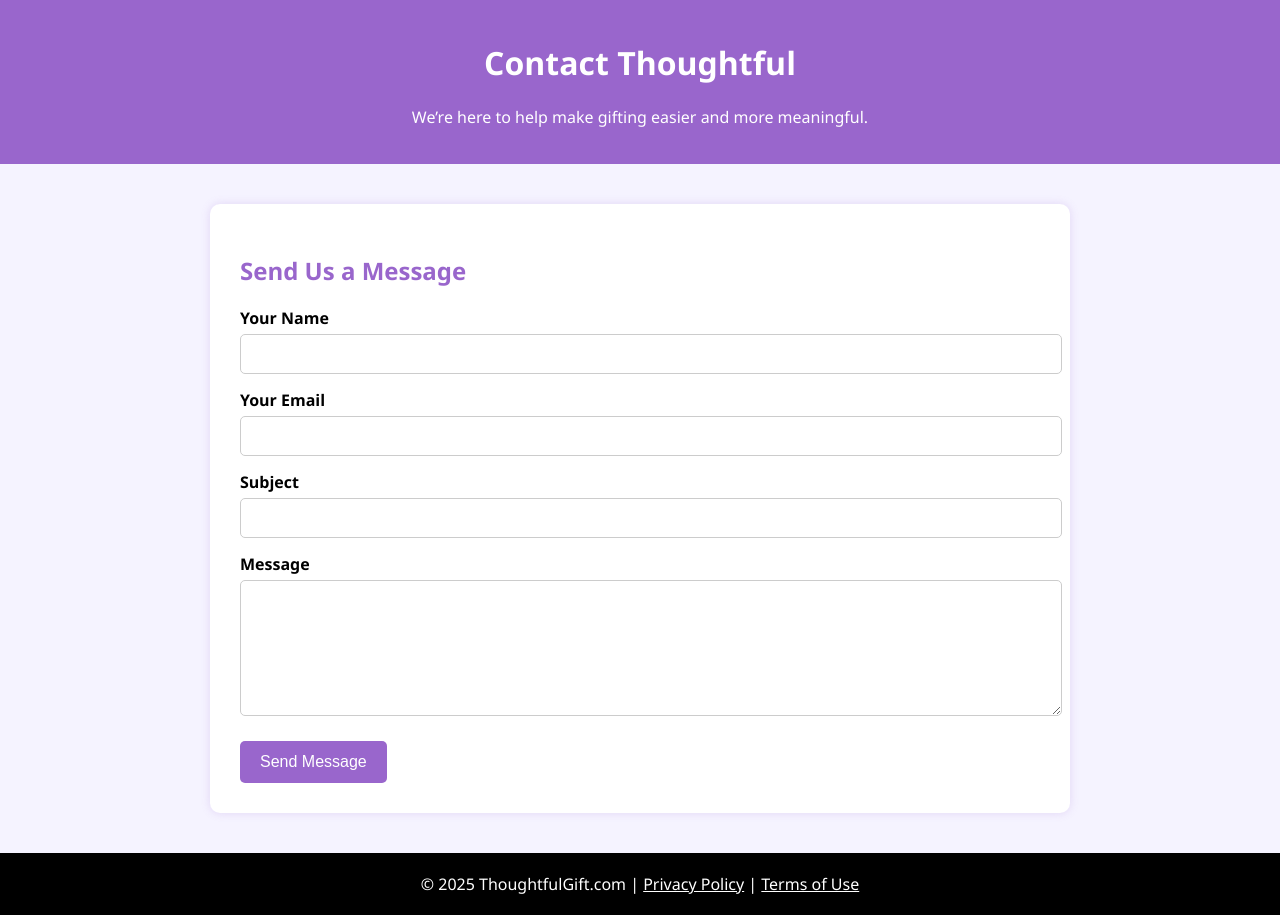
After one commit to BensonKas1508/Thoughtful, a PHP site: page /contact.php in a window 1280 px wide. The commit adds this page. Run offline with PHP 8.4, Linux system fonts and the light colour scheme.

Commit message:
adding contact

```diff
--- a/actions/add_to_cart.php
+++ b/actions/add_to_cart.php
@@ -34,5 +34,5 @@ $options = [
 $response = file_get_contents($api_url, false, stream_context_create($options));
 
 // Redirect to cart
-header("Location: ~benson.vorsah/cart.php");
+header("Location: cart.php");
 exit;
--- /dev/null
+++ b/contact.php
@@ -0,0 +1,98 @@
+<!DOCTYPE html>
+<html lang="en">
+<head>
+  <meta charset="UTF-8">
+  <title>Contact Us | Thoughtful</title>
+  <style>
+    body {
+      font-family: 'Segoe UI', sans-serif;
+      margin: 0;
+      padding: 0;
+      background-color: #F5F3FF; /* lavender */
+      color: #000000; /* black */
+    }
+    header {
+      background-color: #9966CC; /* amethyst */
+      color: white;
+      padding: 20px;
+      text-align: center;
+    }
+    .container {
+      max-width: 800px;
+      margin: 40px auto;
+      background-color: white;
+      padding: 30px;
+      border-radius: 10px;
+      box-shadow: 0 0 10px rgba(153, 102, 204, 0.2);
+    }
+    h2 {
+      color: #9966CC;
+      margin-bottom: 20px;
+    }
+    label {
+      display: block;
+      margin-top: 15px;
+      font-weight: bold;
+    }
+    input, textarea {
+      width: 100%;
+      padding: 10px;
+      margin-top: 5px;
+      border: 1px solid #ccc;
+      border-radius: 5px;
+      font-size: 16px;
+    }
+    button {
+      margin-top: 20px;
+      background-color: #9966CC;
+      color: white;
+      border: none;
+      padding: 12px 20px;
+      font-size: 16px;
+      border-radius: 5px;
+      cursor: pointer;
+    }
+    button:hover {
+      background-color: #7A4EB5;
+    }
+    footer {
+      text-align: center;
+      padding: 20px;
+      background-color: #000000;
+      color: white;
+      margin-top: 40px;
+    }
+  </style>
+</head>
+<body>
+
+<header>
+  <h1>Contact Thoughtful</h1>
+  <p>We’re here to help make gifting easier and more meaningful.</p>
+</header>
+
+<div class="container">
+  <h2>Send Us a Message</h2>
+  <form action="send_message.php" method="POST">
+    <label for="name">Your Name</label>
+    <input type="text" id="name" name="name" required>
+
+    <label for="email">Your Email</label>
+    <input type="email" id="email" name="email" required>
+
+    <label for="subject">Subject</label>
+    <input type="text" id="subject" name="subject">
+
+    <label for="message">Message</label>
+    <textarea id="message" name="message" rows="6" required></textarea>
+
+    <button type="submit">Send Message</button>
+  </form>
+</div>
+
+<footer>
+  &copy; 2025 ThoughtfulGift.com | <a href="/privacy-policy" style="color:white;">Privacy Policy</a> | <a href="/terms-of-use" style="color:white;">Terms of Use</a>
+</footer>
+
+</body>
+</html>
```
